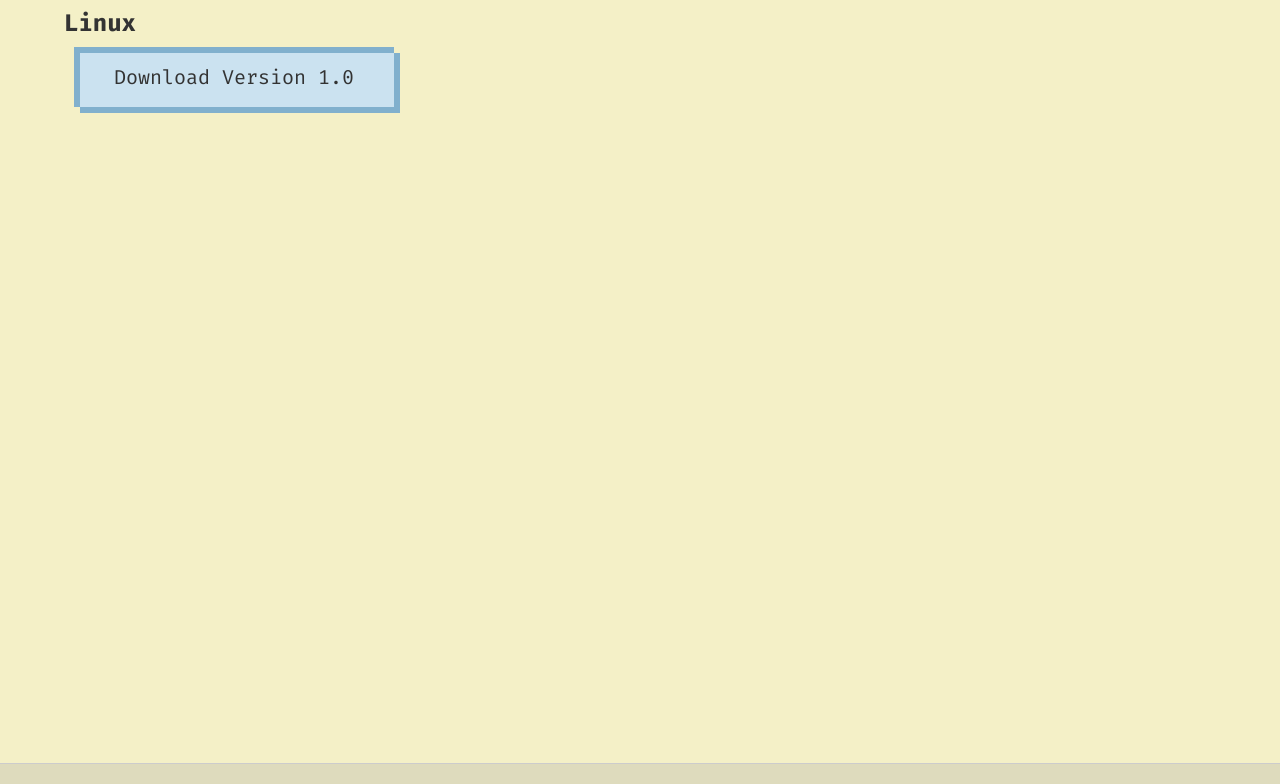
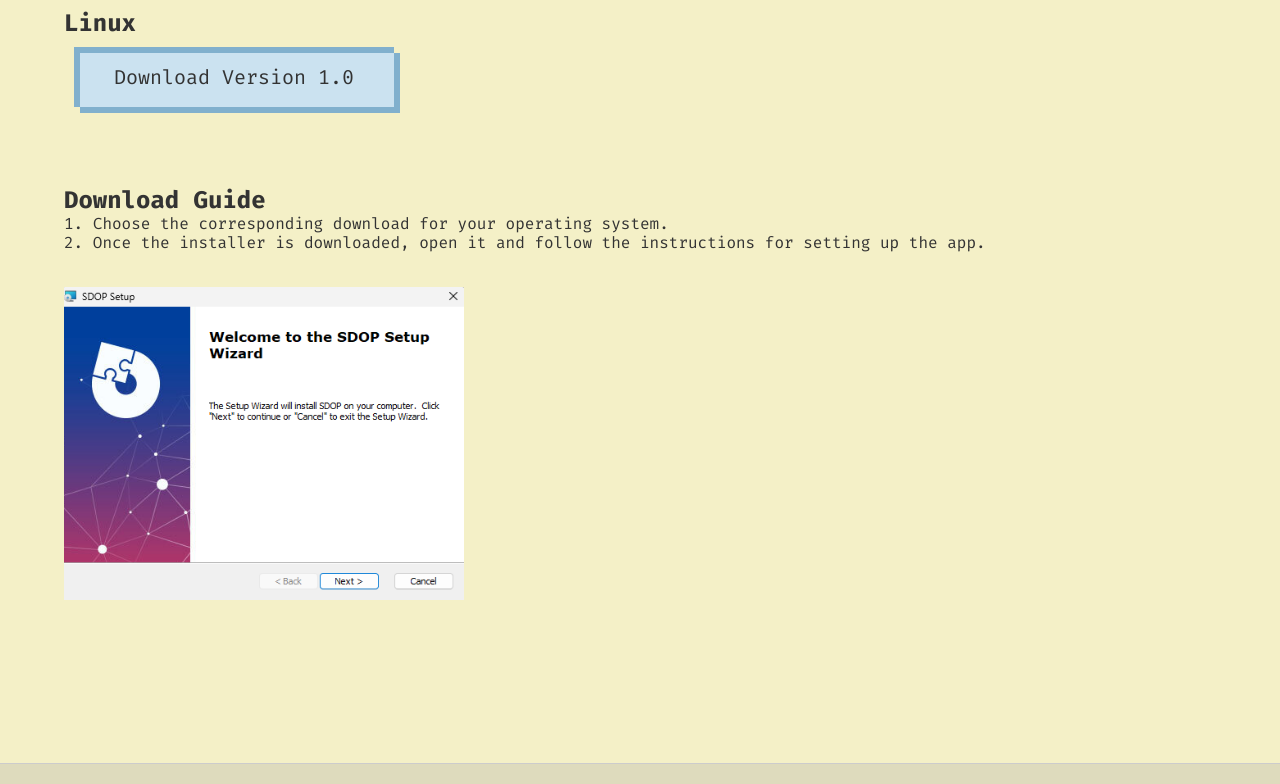
Before and after one commit to dliang3/SDOP-website, a React (Create React App) app: page /Download in a window 1280 px wide. Shown: the part 505-1289 px from the top of the page. Built offline with nearby package versions, Linux system fonts and the light colour scheme.

Commit message:
download guide

```diff
--- a/src/pages/Download/Download.css
+++ b/src/pages/Download/Download.css
@@ -9,3 +9,20 @@
 .SystemDownloadBlock h2 {
   margin-top: 10px;
 }
+
+.downloadGuide {
+  margin-top: 6%;
+}
+
+.downloadTextBlock {
+  margin-bottom: 3%;
+}
+
+.image_layout {
+  display: flex;
+}
+
+.downloadGuide img {
+  height: auto;
+  width: 400px;
+}
--- a/src/pages/Download/Download.js
+++ b/src/pages/Download/Download.js
@@ -1,4 +1,6 @@
 import "./Download.css"
+
+import setup_wizard from "../../images/download/setup_wizard.png"
 
 const Download = () => {
   return (
@@ -12,7 +14,7 @@ const Download = () => {
           <button className="mainButton">
             Download Version 1.0
           </button>
-        {/* </div> */}
+          {/* </div> */}
         </a>
 
         <h2>Mac</h2>
@@ -24,6 +26,19 @@ const Download = () => {
           Download Version 1.0
         </button>
       </div>
+
+      <div className="downloadGuide">
+        <div className="downloadTextBlock">
+          <h2>Download Guide</h2>
+          <div> 1. Choose the corresponding download for your operating system. <br />
+            2. Once the installer is downloaded, open it and follow the instructions for setting up the app.
+          </div>
+        </div>
+        <div className="image_layout">
+          <img src={setup_wizard} alt="setup wizard" />
+        </div>
+
+      </div>
     </div>
   );
 }
--- a/src/pages/Home/Home.js
+++ b/src/pages/Home/Home.js
@@ -21,16 +21,15 @@ const Home = () => {
 
       <div className="body">
         <div className="middleText">
-          <p>SDOP stores everything about an object into one file. <br></br> </p>
+          <p>SDOP stores everything about an object into one file. <br/> </p>
           <p>With a simple interface that allows you to add multiple image files, set attributes and package them all in one file, SDOP is a great option for those wanting an asset organization tool.</p>
         </div>
         <div className="imageContainer">
-          <img src={appHomepage} alt="application homepage"></img>
-          <img src={appObjectPage} alt="application object page"></img>
+          <img src={appHomepage} alt="application homepage"/>
+          <img src={appObjectPage} alt="application object page"/>
         </div>
         <button className="mainButton" onClick={handleOnClick}>Download Here</button>
       </div>
-
     </div>
   );
 }
```
Also changed, not shown: src/images/download/setup_wizard.png (added).
